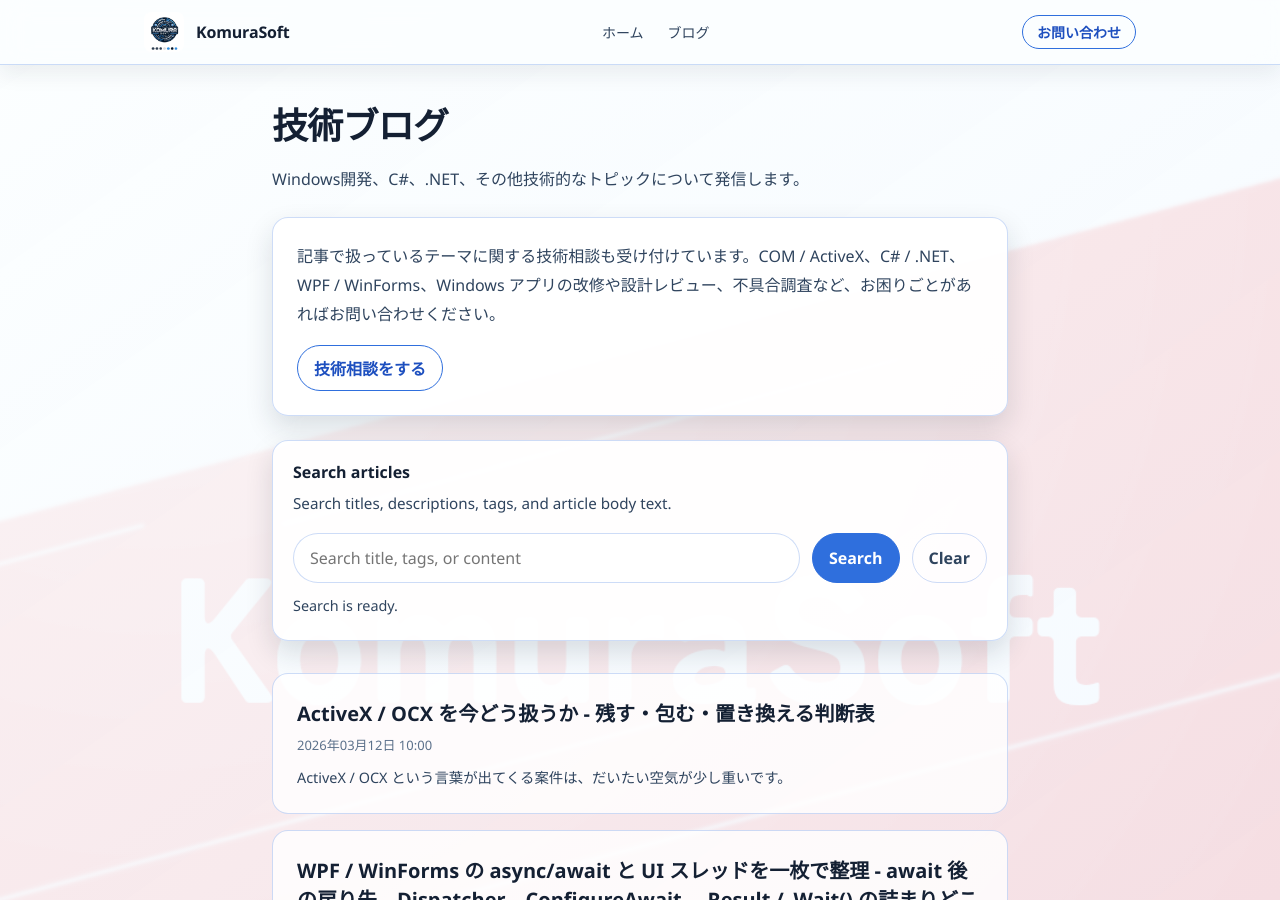
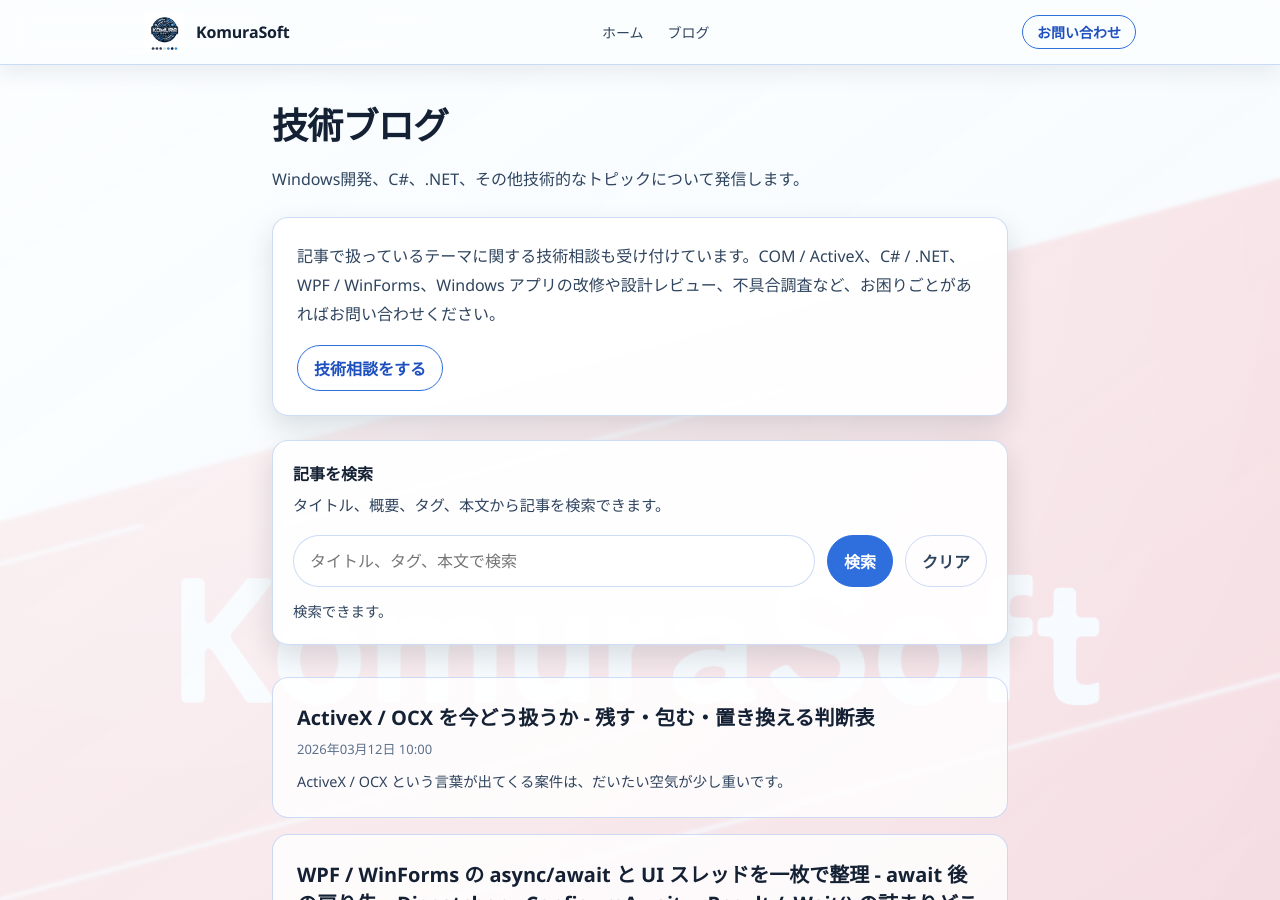
Before and after one commit to gomurin0428/KomuraSoftWeb, a Jekyll site: the page built from blog/index.html, in a window 1280 px wide and 900 px high. Built offline with Jekyll 4.4.1, drawn with Linux system fonts in a browser that asks for light colours.

Commit message:
Add Japanese search UI to blog

```diff
--- a/blog/index.html
+++ b/blog/index.html
@@ -201,20 +201,20 @@ layout: null
           <a class="blog-cta-button" href="https://docs.google.com/forms/d/e/1FAIpQLSfywSpD36AGXdQ70iNTNUgmZl6aFa7fTUT-PcyS9DY185pejw/viewform?usp=pp_url&entry.592359752=%E6%8A%80%E8%A1%93%E7%9B%B8%E8%AB%87" target="_blank" rel="noopener">技術相談をする</a>
         </div>
         <section class="blog-search" aria-labelledby="blog-search-title">
-          <h2 id="blog-search-title" class="blog-search-title">Search articles</h2>
-          <p class="blog-search-description">Search titles, descriptions, tags, and article body text.</p>
+          <h2 id="blog-search-title" class="blog-search-title">記事を検索</h2>
+          <p class="blog-search-description">タイトル、概要、タグ、本文から記事を検索できます。</p>
           <form id="blog-search-form" class="blog-search-form" novalidate>
             <input
               id="blog-search-input"
               class="blog-search-input"
               type="search"
               name="query"
-              placeholder="Search title, tags, or content"
+              placeholder="タイトル、タグ、本文で検索"
               autocomplete="off">
-            <button class="blog-search-button" type="submit">Search</button>
-            <button id="blog-search-clear" class="blog-search-clear" type="button">Clear</button>
+            <button class="blog-search-button" type="submit">検索</button>
+            <button id="blog-search-clear" class="blog-search-clear" type="button">クリア</button>
           </form>
-          <div id="blog-search-status" class="blog-search-status" aria-live="polite">Search is ready.</div>
+          <div id="blog-search-status" class="blog-search-status" aria-live="polite">検索できます。</div>
         </section>
 
         {% if site.posts.size > 0 %}
@@ -344,7 +344,7 @@ layout: null
        */
       function renderPosts(posts) {
         if (!posts.length) {
-          blogList.innerHTML = '<li class="empty-message">No matching articles were found.</li>';
+          blogList.innerHTML = '<li class="empty-message">一致する記事は見つかりませんでした。</li>';
           return;
         }
 
@@ -440,23 +440,23 @@ layout: null
 
         if (!normalizedQuery) {
           blogList.innerHTML = initialListMarkup;
-          updateStatus(searchState.ready ? "Showing all articles." : "Loading search index...", Boolean(searchState.loadError));
+          updateStatus(searchState.ready ? "すべての記事を表示しています。" : "検索データを読み込んでいます...", Boolean(searchState.loadError));
           return;
         }
 
         if (searchState.loadError) {
-          updateStatus("Search index could not be loaded.", true);
+          updateStatus("検索データを読み込めませんでした。", true);
           throw searchState.loadError;
         }
 
         if (!searchState.ready) {
-          updateStatus("Loading search index...", false);
+          updateStatus("検索データを読み込んでいます...", false);
           return;
         }
 
         const matchedPosts = searchPosts(query, searchState.posts);
         renderPosts(matchedPosts);
-        updateStatus(`${matchedPosts.length} article(s) matched "${query.trim()}".`, false);
+        updateStatus(`「${query.trim()}」に一致する記事が ${matchedPosts.length} 件見つかりました。`, false);
       }
 
       /**
@@ -465,7 +465,7 @@ layout: null
        * 処理内容: 検索用 JSON を取得して前処理し、検索可能な状態へ初期化します。
        */
       async function initializeSearch() {
-        updateStatus("Loading search index...", false);
+        updateStatus("検索データを読み込んでいます...", false);
 
         const response = await fetch(searchIndexUrl, { headers: { Accept: "application/json" } });
         if (!response.ok) {
@@ -475,7 +475,7 @@ layout: null
         const posts = await response.json();
         searchState.posts = buildSearchPosts(posts);
         searchState.ready = true;
-        updateStatus("Search is ready.", false);
+        updateStatus("検索できます。", false);
       }
 
       searchForm.addEventListener("submit", (event) => {
@@ -495,7 +495,7 @@ layout: null
 
       initializeSearch().catch((error) => {
         searchState.loadError = error;
-        updateStatus("Search index could not be loaded.", true);
+        updateStatus("検索データを読み込めませんでした。", true);
       });
     })();
   </script>
```
